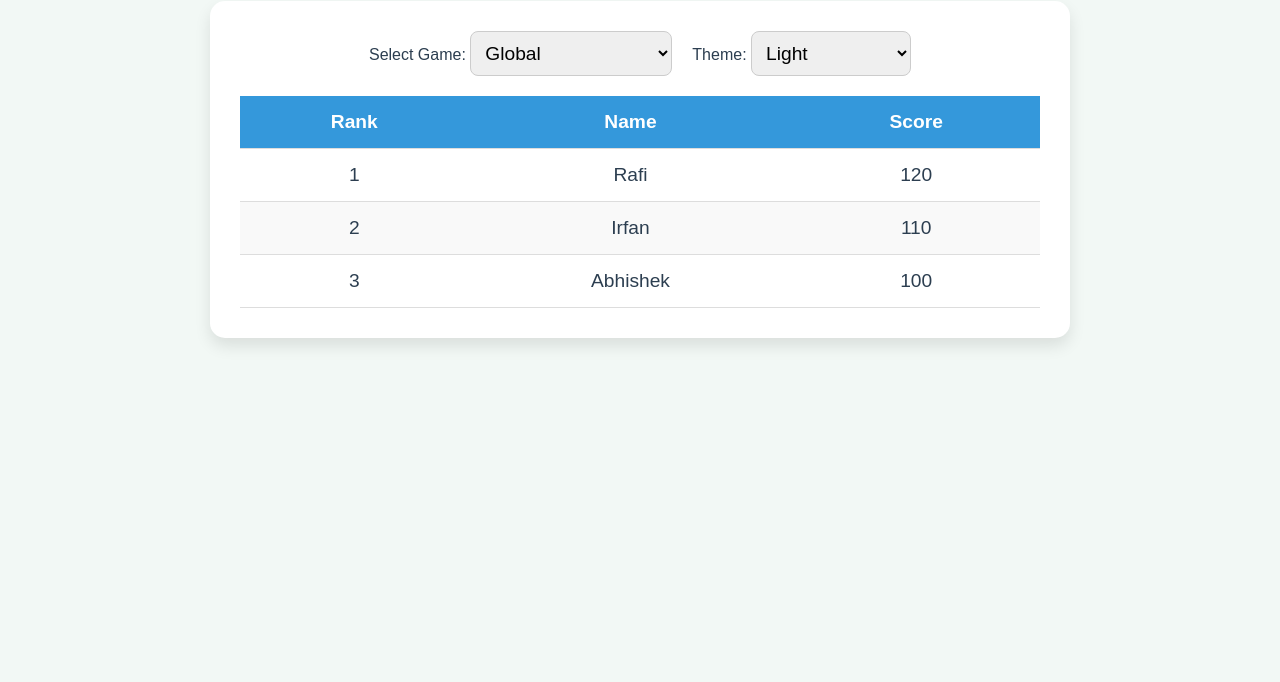
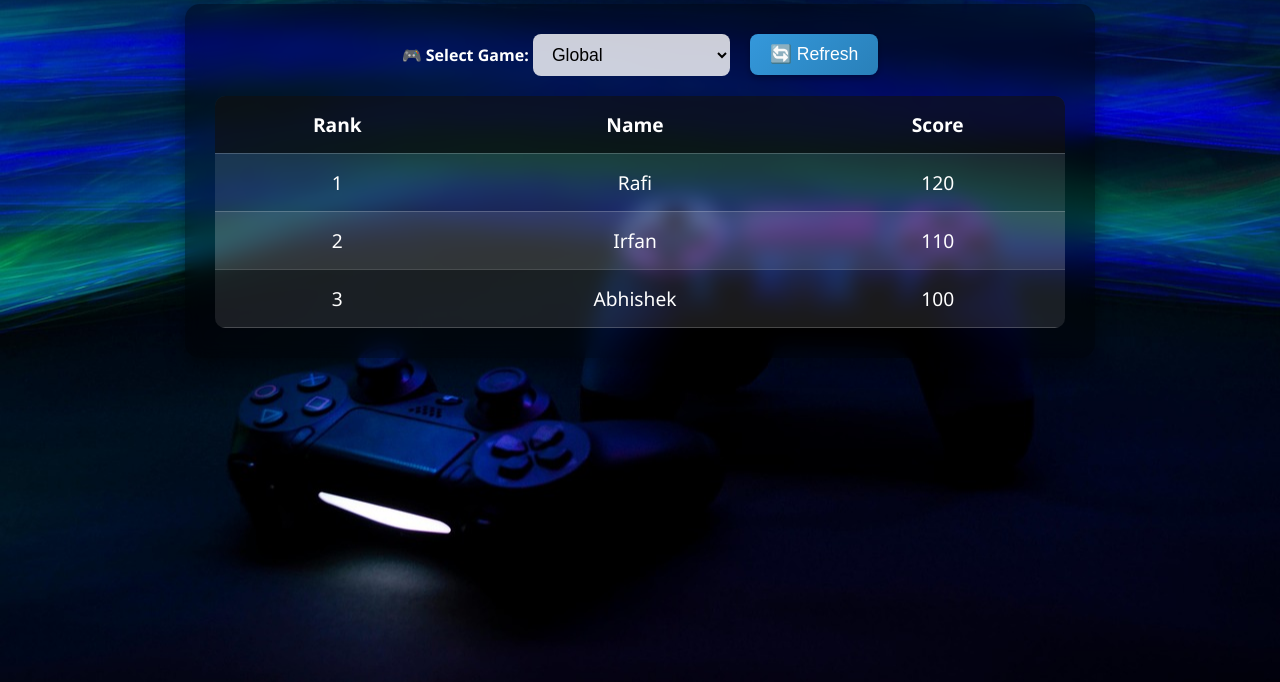
Before and after one commit to Spoidy666/Mind-Games-Mern, a plain HTML site: page LeaderBoard/leaderboard.html in a window 1280 px wide. Shown: the part 118-800 px from the top of the page. Drawn offline with Linux system fonts and the light colour scheme.

Commit message:
leaderboardlatest

```diff
--- a/LeaderBoard/leaderboard.html
+++ b/LeaderBoard/leaderboard.html
@@ -4,20 +4,12 @@
   <meta charset="UTF-8">
   <title>Leaderboard</title>
   <meta name="viewport" content="width=device-width, initial-scale=1.0">
-  <style id="theme-style">
-    :root {
-      --bg-color: #f2f8f5;
-      --text-color: #2c3e50;
-      --card-color: #ffffff;
-      --table-header: #3498db;
-      --table-header-text: white;
-      --row-even: #f9f9f9;
-    }
-
+  <style>
     body {
-      font-family: 'Arial', sans-serif;
-      background-color: var(--bg-color);
-      color: var(--text-color);
+      font-family: 'Segoe UI', sans-serif;
+      background: url('../assets/background1.jpg') no-repeat center center fixed;
+      background-size: cover;
+      color: #fff;
       margin: 0;
       padding: 20px;
     }
@@ -25,15 +17,19 @@
     h1 {
       text-align: center;
       font-size: 2.5em;
+      color: white;
+      text-shadow: 2px 2px 8px rgba(0,0,0,0.7);
+      margin-bottom: 20px;
     }
 
     .leaderboard-container {
-      max-width: 800px;
+      max-width: 850px;
       margin: 0 auto;
-      background-color: var(--card-color);
+      background-color: rgba(0, 0, 0, 0.4);
       padding: 30px;
       border-radius: 15px;
-      box-shadow: 0 8px 16px rgba(0, 0, 0, 0.1);
+      box-shadow: 0 8px 20px rgba(0, 0, 0, 0.4);
+      backdrop-filter: blur(10px);
     }
 
     .controls {
@@ -44,32 +40,65 @@
       margin-bottom: 20px;
     }
 
+    label {
+      color: white;
+      font-weight: bold;
+    }
+
     select {
-      font-size: 1.2em;
-      padding: 10px;
+      font-size: 1.1em;
+      padding: 10px 15px;
       border-radius: 8px;
-      border: 1px solid #ccc;
+      border: none;
+      background-color: rgba(255,255,255,0.8);
+      cursor: pointer;
+      transition: all 0.3s ease;
+    }
+
+    select:hover {
+      transform: scale(1.05);
+    }
+
+    button {
+      padding: 10px 20px;
+      border: none;
+      border-radius: 8px;
+      background: linear-gradient(135deg, #3498db, #2980b9);
+      color: white;
+      font-size: 1.1em;
+      cursor: pointer;
+      box-shadow: 0 3px 6px rgba(0,0,0,0.3);
+      transition: all 0.3s ease;
+    }
+
+    button:hover {
+      background: linear-gradient(135deg, #2980b9, #1f6391);
+      transform: scale(1.05);
     }
 
     table {
       width: 100%;
       border-collapse: collapse;
       font-size: 1.2em;
+      background-color: rgba(255, 255, 255, 0.1); /* Transparent table */
+      border-radius: 10px;
+      overflow: hidden;
+      color: white;
     }
 
     th, td {
       padding: 15px;
       text-align: center;
-      border-bottom: 1px solid #ddd;
+      border-bottom: 1px solid rgba(255,255,255,0.2);
     }
 
     th {
-      background-color: var(--table-header);
-      color: var(--table-header-text);
+      background-color: rgba(0, 0, 0, 0.6);
+      color: #fff;
     }
 
     tr:nth-child(even) {
-      background-color: var(--row-even);
+      background-color: rgba(255, 255, 255, 0.1);
     }
 
     @media (max-width: 600px) {
@@ -88,11 +117,11 @@
 </head>
 <body>
 
-  <h1>Leaderboard</h1>
+  <h1>🏆 Leaderboard</h1>
   <div class="leaderboard-container">
     <div class="controls">
       <div>
-        <label for="gameSelect">Select Game:</label>
+        <label for="gameSelect">🎮 Select Game:</label>
         <select id="gameSelect" onchange="loadLeaderboard()">
           <option value="global">Global</option>
           <option value="memory-tile">Memory Tile</option>
@@ -102,14 +131,8 @@
           <option value="reaction-time">Reaction Time</option>
         </select>
       </div>
-
       <div>
-        <label for="themeSelect">Theme:</label>
-        <select id="themeSelect" onchange="changeTheme()">
-          <option value="light">Light</option>
-          <option value="dark">Dark</option>
-          <option value="high-contrast">High Contrast</option>
-        </select>
+        <button onclick="loadLeaderboard()">🔄 Refresh</button>
       </div>
     </div>
 
@@ -122,7 +145,6 @@
         </tr>
       </thead>
       <tbody id="leaderboardBody">
-        <!-- JS will fill this -->
       </tbody>
     </table>
   </div>
@@ -179,39 +201,7 @@
       });
     }
 
-    function changeTheme() {
-      const theme = document.getElementById("themeSelect").value;
-      const root = document.documentElement.style;
-
-      if (theme === "light") {
-        root.setProperty('--bg-color', '#f2f8f5');
-        root.setProperty('--text-color', '#2c3e50');
-        root.setProperty('--card-color', '#ffffff');
-        root.setProperty('--table-header', '#3498db');
-        root.setProperty('--table-header-text', 'white');
-        root.setProperty('--row-even', '#f9f9f9');
-      } else if (theme === "dark") {
-        root.setProperty('--bg-color', '#1e1e1e');
-        root.setProperty('--text-color', '#f1f1f1');
-        root.setProperty('--card-color', '#2c2c2c');
-        root.setProperty('--table-header', '#444');
-        root.setProperty('--table-header-text', '#fff');
-        root.setProperty('--row-even', '#333');
-      } else if (theme === "high-contrast") {
-        root.setProperty('--bg-color', '#000000');
-        root.setProperty('--text-color', '#ffff00');
-        root.setProperty('--card-color', '#000000');
-        root.setProperty('--table-header', '#ffff00');
-        root.setProperty('--table-header-text', '#000000');
-        root.setProperty('--row-even', '#222222');
-      }
-    }
-
-    // Load default leaderboard
-    window.onload = function() {
-      loadLeaderboard();
-      changeTheme();
-    };
+    window.onload = loadLeaderboard;
   </script>
 
 </body>
```
Also changed, not shown: assets/background1.jpg (added).
